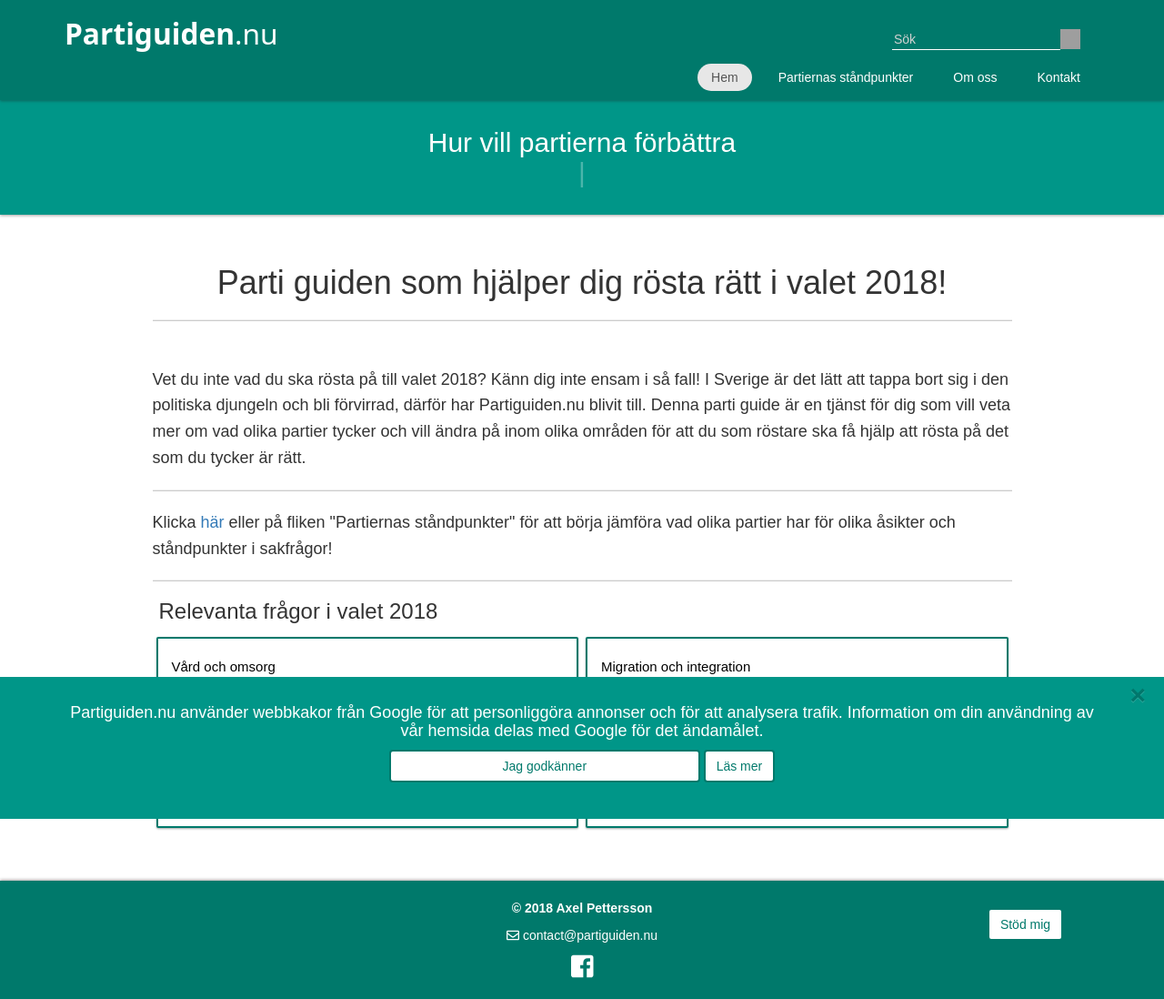
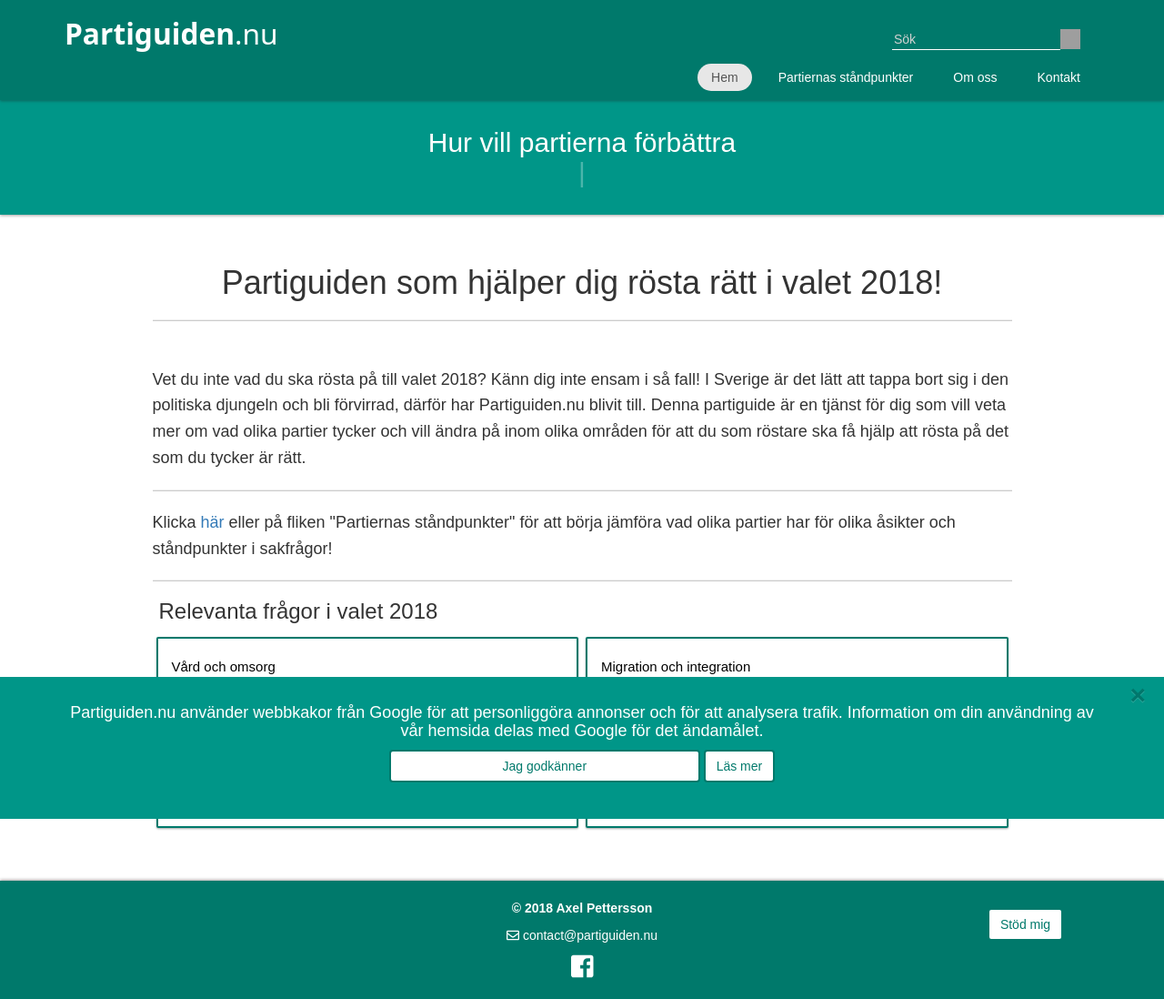
Before and after one commit to Ackuq/partiguiden.nu, a Jekyll site: the page built from index.md, in a window 1280 px wide. Shown: the whole page at 91% size. Built offline with Jekyll 4.4.1, drawn with Linux system fonts in a browser that asks for light colours; some web fonts are replaced; grey boxes are pictures that could not be loaded.

```diff
--- a/index.md
+++ b/index.md
@@ -11,9 +11,9 @@ title: Partiguiden
   <div class="container">
     <div class="row">
       <div class="col-sm-10 col-sm-offset-1">
-        <h1 class="boxTitle text-center">Parti guiden som hjälper dig rösta rätt i valet 2018!</h1>
+        <h1 class="boxTitle text-center">Partiguiden som hjälper dig rösta rätt i valet 2018!</h1>
         <hr class="lineLarge">
-          <h4 class="contentText">Vet du inte vad du ska rösta på till valet 2018? Känn dig inte ensam i så fall! I Sverige är det lätt att tappa bort sig i den politiska djungeln och bli förvirrad, därför har Partiguiden.nu blivit till. Denna parti guide är en tjänst för dig som vill veta mer om vad olika partier tycker och vill ändra på inom olika områden för att du som röstare ska få hjälp att rösta på det som du tycker är rätt.
+          <h4 class="contentText">Vet du inte vad du ska rösta på till valet 2018? Känn dig inte ensam i så fall! I Sverige är det lätt att tappa bort sig i den politiska djungeln och bli förvirrad, därför har Partiguiden.nu blivit till. Denna partiguide är en tjänst för dig som vill veta mer om vad olika partier tycker och vill ändra på inom olika områden för att du som röstare ska få hjälp att rösta på det som du tycker är rätt.
           </h4>
         <hr class="lineLarge">
             <h4 class="contentText">Klicka <a href="/partiernas-standpunkter.html">här</a> eller på fliken "Partiernas ståndpunkter" för att börja jämföra vad olika partier har för olika åsikter och ståndpunkter i sakfrågor!</h4>
--- a/js/amne.js
+++ b/js/amne.js
@@ -29,10 +29,10 @@ $("#scrollUp").click(function () {
 });
 
 $(".partititle").click(function () {
-    $(this).parent(".asikt").children('.slidetoggle').stop().slideToggle($(this).parent(".asikt").find(".opinion_box").length * 100, "linear");
+    $(this).parent(".asikt").children('.slidetoggle').stop().slideToggle("fast", "linear");
 })
 
 $(".partiBox").click(function () {
     var href = $(this).attr('href');
-    $(href).children('.slidetoggle').stop().slideToggle($(href).find(".opinion_box").length * 100, "linear");
+    $(href).children('.slidetoggle').stop().slideToggle("fast", "linear");
 })
```
